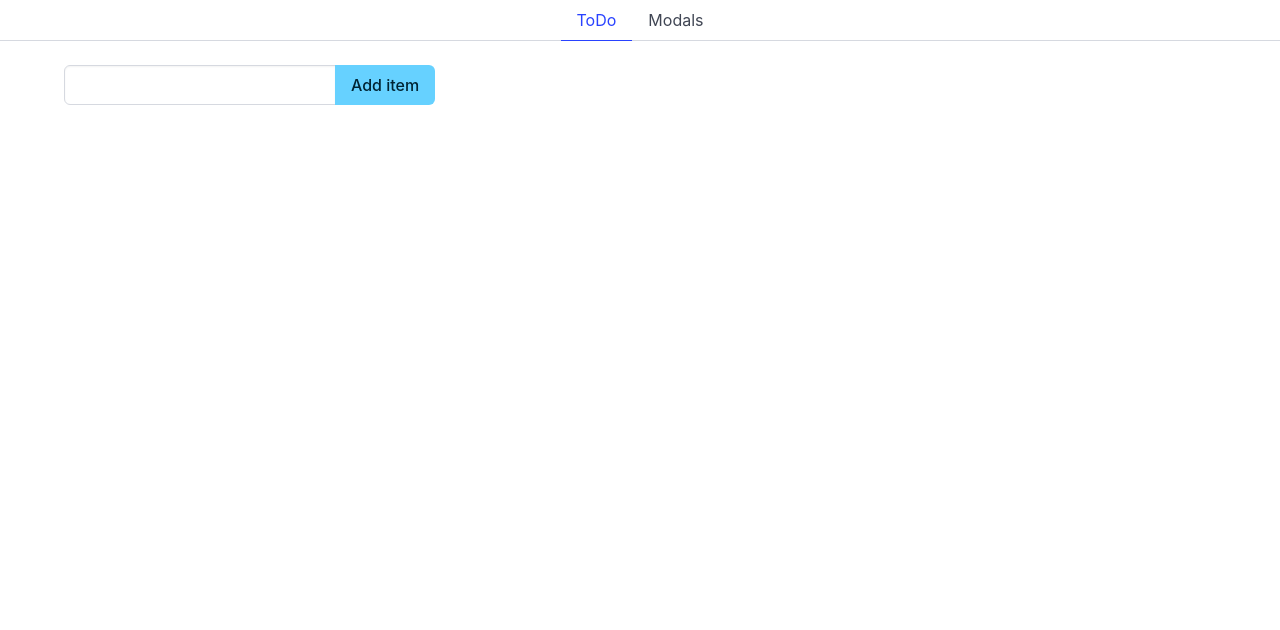
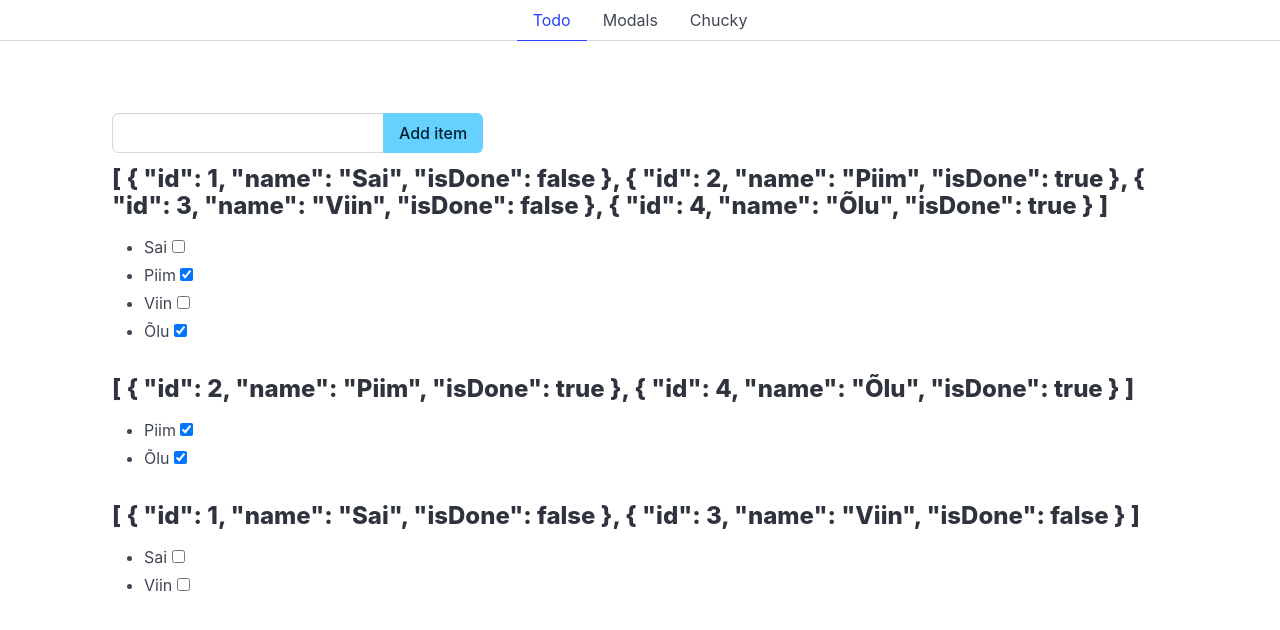
Before and after one commit to Miko5055/learnnode, a Vue app: page /#/ in a window 1280 px wide. Shown: the top 630 px of the page. Built offline with nearby package versions, Linux system fonts and the light colour scheme.

Commit message:
Missed changes

```diff
--- a/src/App.vue
+++ b/src/App.vue
@@ -1,14 +1,18 @@
 <script setup>
-import { ref } from 'vue';
+import { RouterView } from 'vue-router';
 import Tabs from './components/Tabs.vue';
-
 
 </script>
 
 <template>
     <Tabs></Tabs>
-    <RouterView></RouterView>
+    <div class="container">
+        <section class="section">
+            <Suspense>
+                <RouterView></RouterView>
+            </Suspense>
+        </section>
+    </div>
 </template>
 
-<style>
-</style>
+<style></style>
--- /dev/null
+++ b/src/pages/Chuck.vue
@@ -0,0 +1,14 @@
+<script setup>
+import { ref } from 'vue';
+import axios from 'axios';
+
+let joke = ref('');
+
+let response = await axios.get('https://api.chucknorris.io/jokes/random');
+joke.value = response.data.value;
+
+</script>
+
+<template>
+    {{ joke }}
+</template>
--- a/src/pages/Modals.vue
+++ b/src/pages/Modals.vue
@@ -12,19 +12,21 @@ let modalActive3 = ref(false);
 </script>
 
 <template>
-    <div class="container">
+
     <section>
-            <div class = "buttons">
-           <button class="button is-primary" @click="modalActive=true">Modal Active</button>
-           <button class="button is-link" @click="modalActive2=true">Modal 2 Active</button>
-           <button class="button is-warning" @click="modalActive3=true">Modal 3 Active</button>
+        <div class="buttons">
+            <button class="button is-primary" @click="modalActive = true">Modal Active</button>
+            <button class="button is-link" @click="modalActive2 = true">Modal 2 Active</button>
+            <button class="button is-warning" @click="modalActive3 = true">Modal 3 Active</button>
         </div>
     </section>
-    </div>
 
-    <ImgModal :active="modalActive" @close ="modalActive = false" url ="https://picsum.photos/seed/goomn/200/300"></ImgModal>
-    <ImgModal :active="modalActive2" @close ="modalActive2 = false" url = "https://picsum.photos/seed/paic/200/300"></ImgModal>
-    <Modal :active="modalActive3" @close ="modalActive3 = false">
+
+    <ImgModal :active="modalActive" @close="modalActive = false" url="https://picsum.photos/seed/goomn/200/300">
+    </ImgModal>
+    <ImgModal :active="modalActive2" @close="modalActive2 = false" url="https://picsum.photos/seed/paic/200/300">
+    </ImgModal>
+    <Modal :active="modalActive3" @close="modalActive3 = false">
         <div class="notification is-link">
             <button class="delete"></button>
             Primar lorem ipsum dolor sit amet, consectetur adipiscing elit lorem ipsum
--- a/src/pages/toDo.vue
+++ b/src/pages/toDo.vue
@@ -4,30 +4,31 @@ import { computed, ref } from "vue";
 import ItemList from "../components/ItemList.vue";
 
 let message = ref("");
-let i =1;
+let i = 1;
 let items = ref([
-    {id: i++, name: 'Sai', isDone: true},
-    {id: i++, name: 'Piim', isDone: false},
-    {id: i++, name: 'Viin', isDone: true},
-    {id: i++, name: 'Õlu', isDone: false}
+    { id: i++, name: 'Sai', isDone: false },
+    { id: i++, name: 'Piim', isDone: true },
+    { id: i++, name: 'Viin', isDone: false },
+    { id: i++, name: 'Õlu', isDone: true },
 ]);
 
 
-function addItem(){
-    if(message.value.trim() !==''){
-    items.value.push({id: i++, name: message.value.trim(), isDone: false});
+function addItem() {
+    if (message.value.trim() !== '') {
+        items.value.push({ id: i++, name: message.value.trim(), isDone: false });
     }
     message.value = '';
 
 }
 
 let doneItems = computed(() => items.value.filter(item => item.isDone));
-let toDoItems = computed(() => items.value.filter(item => !item.isDone));
+let ToDoItems = computed(() => items.value.filter(item => !item.isDone));
+
 
 </script>
 
 <template>
-    <div class="container mt-2">
+
     <div class="field has-addons">
         <div class="control">
             <input class="input" type="text" v-model="message" @keypress.enter="addItem">
@@ -39,11 +40,11 @@ let toDoItems = computed(() => items.value.filter(item => !item.isDone));
         </div>
     </div>
     <div class="content">
-            <ItemList :item="items" title="All Items"></ItemList>
-            <ItemList :item="doneItems" title="Done Items"></ItemList>
-            <ItemList :item="toDoItems" title="ToDo Items"></ItemList>
+        <ItemList :items="items" title="Items"></ItemList>
+        <ItemList :items="doneItems" title="Done Items"></ItemList>
+        <ItemList :items="ToDoItems" title="ToDo Items"></ItemList>
     </div>
-    </div>
+
 
 </template>
 
```
Also changed, not shown: src/index.js (+8 -7 lines). Lines whose indentation alone changed are shown as unchanged.
